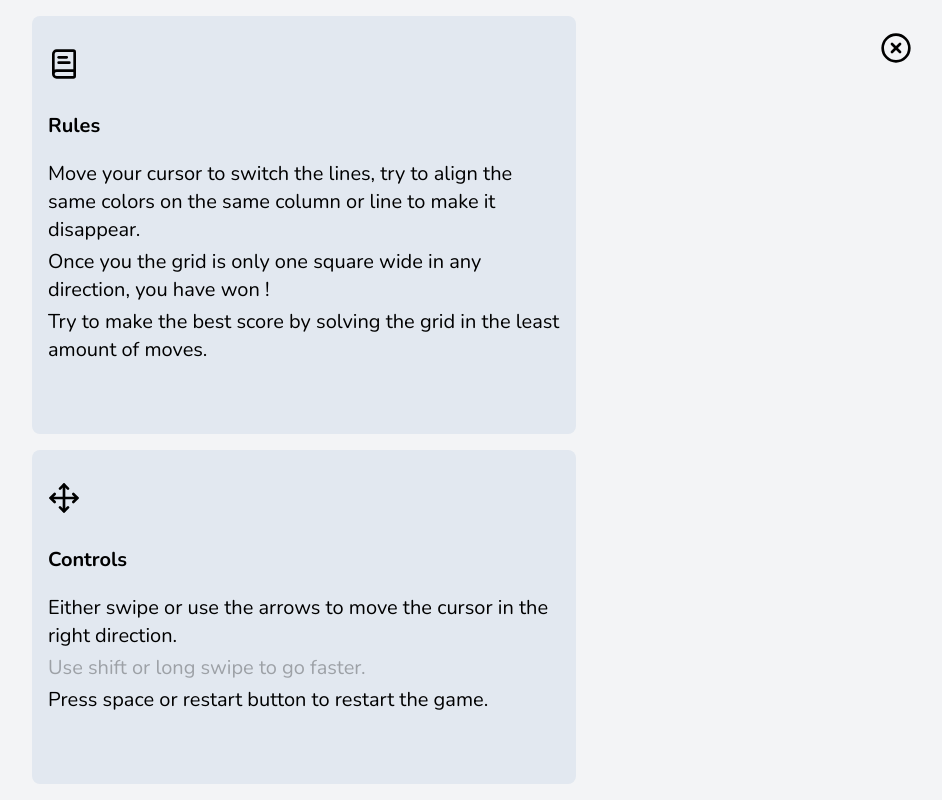
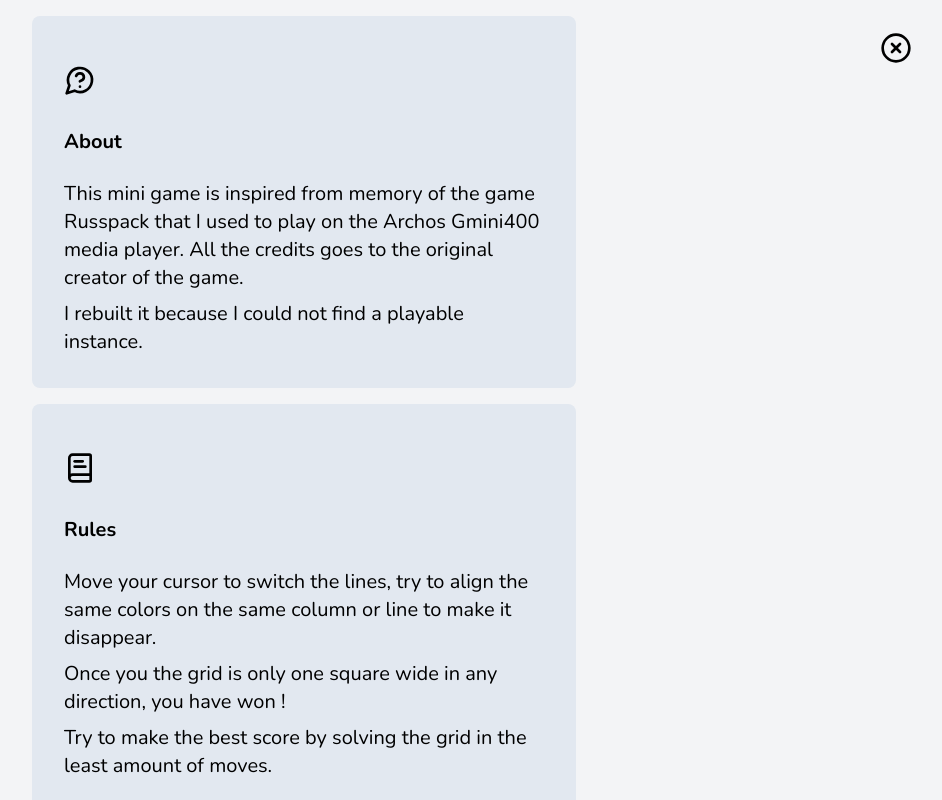
Before and after one commit to essenlive/switch, a Next.js app: page / in a window 1280 px wide. Both pictures are taken after a click on the element 824 px from the left and 44 px from the top of the page. Shown: the top 800 px of the page, without its empty margins (336-1278 px from the left). Built offline with nearby package versions, Linux system fonts and the light colour scheme.

Commit message:
Corrected help screen

```diff
--- a/app/page.tsx
+++ b/app/page.tsx
@@ -34,7 +34,7 @@ export default function Home() {
             <CircleArrowRight />
           </div>
         </Link>
-      <Link onClick={notAvailable} href={"/"} className="flex-grow flex flex-col p-4 bg-slate-200 cursor-not-allowed opacity-65 rounded-lg">
+      <Link onClick={notAvailable} href={"/"} className="flex-grow flex flex-col p-4 bg-slate-200 cursor-not-allowed opacity-30 rounded-lg">
           <div className="py-4">
 
             <Dices size={32} />
@@ -52,7 +52,7 @@ export default function Home() {
             <CircleArrowRight />
           </div>
       </Link>
-      <Link onClick={notAvailable} href={"/"} className="flex-grow flex flex-col p-4 bg-slate-200 cursor-not-allowed opacity-65 rounded-lg">
+      <Link onClick={notAvailable} href={"/"} className="flex-grow flex flex-col p-4 bg-slate-200 cursor-not-allowed opacity-30 rounded-lg">
         <div className="py-4">
 
           <Timer size={32} />
@@ -70,7 +70,7 @@ export default function Home() {
           <CircleArrowRight />
         </div>
       </Link>
-      <Link onClick={notAvailable} href={"/"} className="flex-grow flex flex-col p-4 bg-slate-200 cursor-not-allowed opacity-65 rounded-lg">
+      <Link onClick={notAvailable} href={"/"} className="flex-grow flex flex-col p-4 bg-slate-200 cursor-not-allowed opacity-30 rounded-lg">
         <div className="py-4">
 
           <Settings size={32} />
--- a/components/helpScreen.tsx
+++ b/components/helpScreen.tsx
@@ -1,6 +1,6 @@
 import { cn } from "@/lib/utils"
-import { Move, BookText, CircleX } from "lucide-react"
-
+import { Move, BookText, MessageCircleQuestion, SquareArrowOutUpRight, CircleX } from "lucide-react"
+import Link from "next/link"
 
 export function HelpScreen({
     className,
@@ -11,9 +11,23 @@ export function HelpScreen({
     closeHelp: () => void
  }) {
     return (
-        <div onClick={closeHelp} className={cn("fixed z-10 top-0 left-0 !my-0 w-full space-y-4 bg-gray-100", className)} {...props}>
+        <div className={cn("absolute z-10 top-0 left-0 !my-0 h-full w-full space-y-4 bg-gray-100", className)} {...props}>
             <div className={"p-4 flex flex-col items-stretch justify-stretch min-h-dvh max-w-xl mx-auto space-y-4"}>
-                <div className="flex-grow flex flex-col p-4 bg-slate-200 cursor-pointer rounded-lg">
+                <div className="flex-grow flex flex-col p-8 bg-slate-200 rounded-lg">
+                    <div className="py-4">
+                        <MessageCircleQuestion size={32} />
+                    </div>
+                <h2 className="text-xl font-bold my-4">
+                    About
+                </h2>
+                <p className="text-xl mt-2">
+                    This mini game is inspired from memory of the game Russpack that I used to play on the Archos Gmini400 media player. All the credits goes to the original creator of the game.
+                </p>
+                <p className="text-xl mt-2">
+                    I rebuilt it because I could not find a playable instance.
+                </p>
+                </div>
+                <div className="flex-grow flex flex-col p-8 bg-slate-200 rounded-lg">
                     <div className="py-4">
 
                         <BookText size={32} />
@@ -21,18 +35,17 @@ export function HelpScreen({
                     <h2 className="text-xl font-bold my-4">
                         Rules
                     </h2>
-                <p className="text-xl mt-1">
+                    <p className="text-xl mt-2">
                         Move your cursor to switch the lines, try to align the same colors on the same column or line to make it disappear.
                     </p>
-                <p className="text-xl mt-1">
+                    <p className="text-xl mt-2">
                         Once you the grid is only one square wide in any direction, you have won !
                     </p>
-                <p className="text-xl mt-1">
+                    <p className="text-xl mt-2">
                         Try to make the best score by solving the grid in the least amount of moves.
                     </p>
                 </div>
-
-            <div className="flex-grow flex flex-col p-4 bg-slate-200 cursor-pointer rounded-lg">
+                <div className="flex-grow flex flex-col p-8 bg-slate-200 rounded-lg">
                     <div className="py-4">
 
                         <Move size={32} />
@@ -40,19 +53,53 @@ export function HelpScreen({
                     <h2 className="text-xl font-bold my-4">
                         Controls
                     </h2>
-                <p className="text-xl mt-1">
+                    <p className="text-xl mt-2">
                         Either swipe or use the arrows to move the cursor in the right direction.
                     </p>
-                <p className="opacity-30 text-xl mt-1">
+                    <p className="opacity-30 text-xl mt-2">
                         Use shift or long swipe to go faster.
                     </p>
-                <p className="text-xl mt-1">
+                    <p className="text-xl mt-2">
                         Press space or restart button to restart the game.
                     </p>
                 </div>
+                <div className="flex-grow flex flex-col p-8 bg-slate-200 rounded-lg">
+                    <div className="py-4">
+
+                        <Move size={32} />
+                    </div>
+                    <h2 className="text-xl font-bold my-4">
+                        Controls
+                    </h2>
+                    <p className="text-xl mt-2">
+                        Either swipe or use the arrows to move the cursor in the right direction.
+                    </p>
+                    <p className="text-xl mt-2">
+                        Use a long swipe to go faster.
+                    </p>
+                    <p className="text-xl mt-2">
+                        Press space or restart button to restart the game.
+                    </p>
+                </div>
+                <div className="flex-grow flex flex-col p-8 bg-slate-200 rounded-lg">
+                    <div className="py-4">
+
+                        <SquareArrowOutUpRight size={32} />
+                    </div>
+                    <h2 className="text-xl font-bold my-4">
+                        Credits
+                    </h2>
+                    <ol className="text-xl mt-2">
+                        <li>Icons are from <Link className="underline" href="https://lucide.dev/">Lucide.dev</Link>.</li>
+                        <li>The app is built with <Link className="underline" href="https://nextjs.org/">Next.js</Link>.</li>
+                        <li>The app is hosetd on <Link className="underline" href="https://vercel.com">Vercel</Link>.</li>
+                        <li><Link className="underline" href="https://ui.shadcn.com">Shadcn</Link> is used for the UI.</li>
+                        <li>The game logic is made with <Link className="underline" href="https://stately.ai">xstate</Link>.</li>
+                    </ol>
+                </div>
         </div>
 
-        <div onClick={closeHelp}  className="absolute z-10 p-4 top-0 right-4">
+        <div onClick={closeHelp}  className="fixed z-10 p-4 top-0 right-4 cursor-pointer">
             <CircleX size={32} />
             </div>
         </div>
```
Lines whose indentation alone changed are shown as unchanged.
